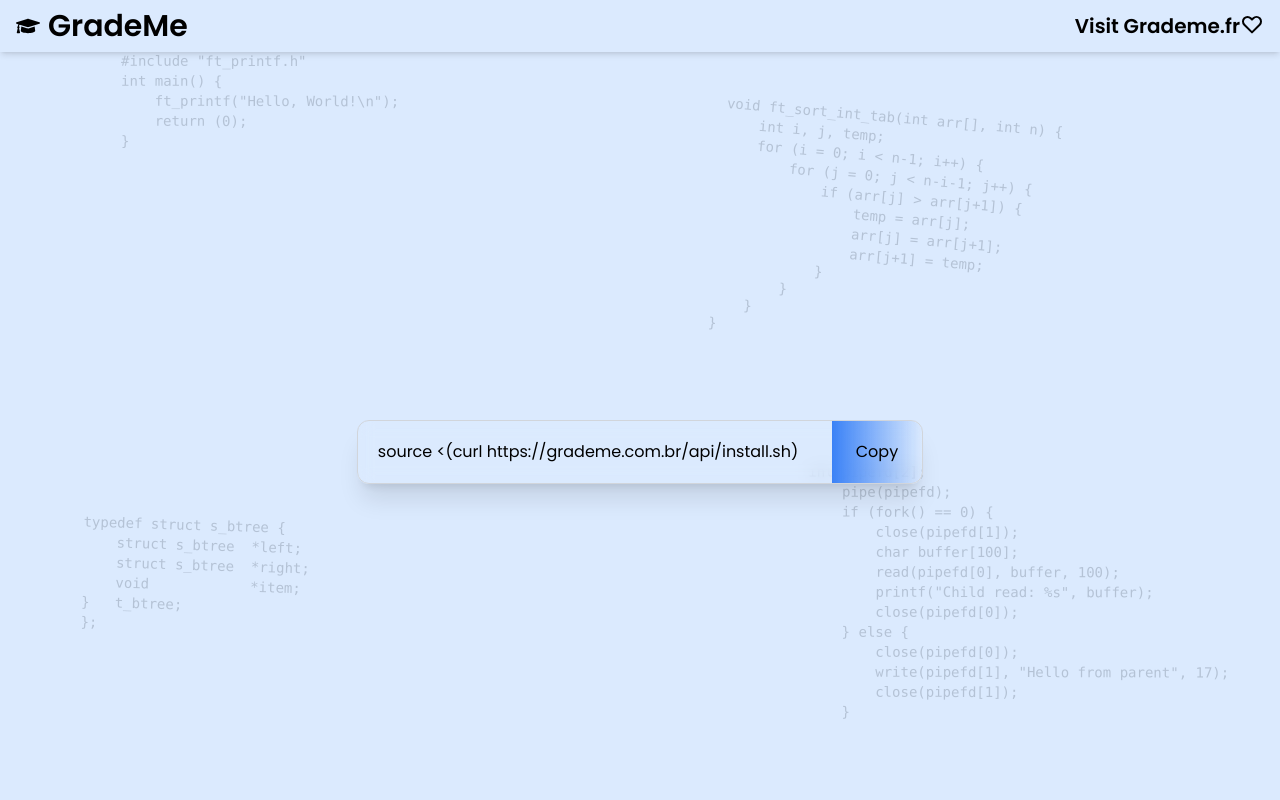
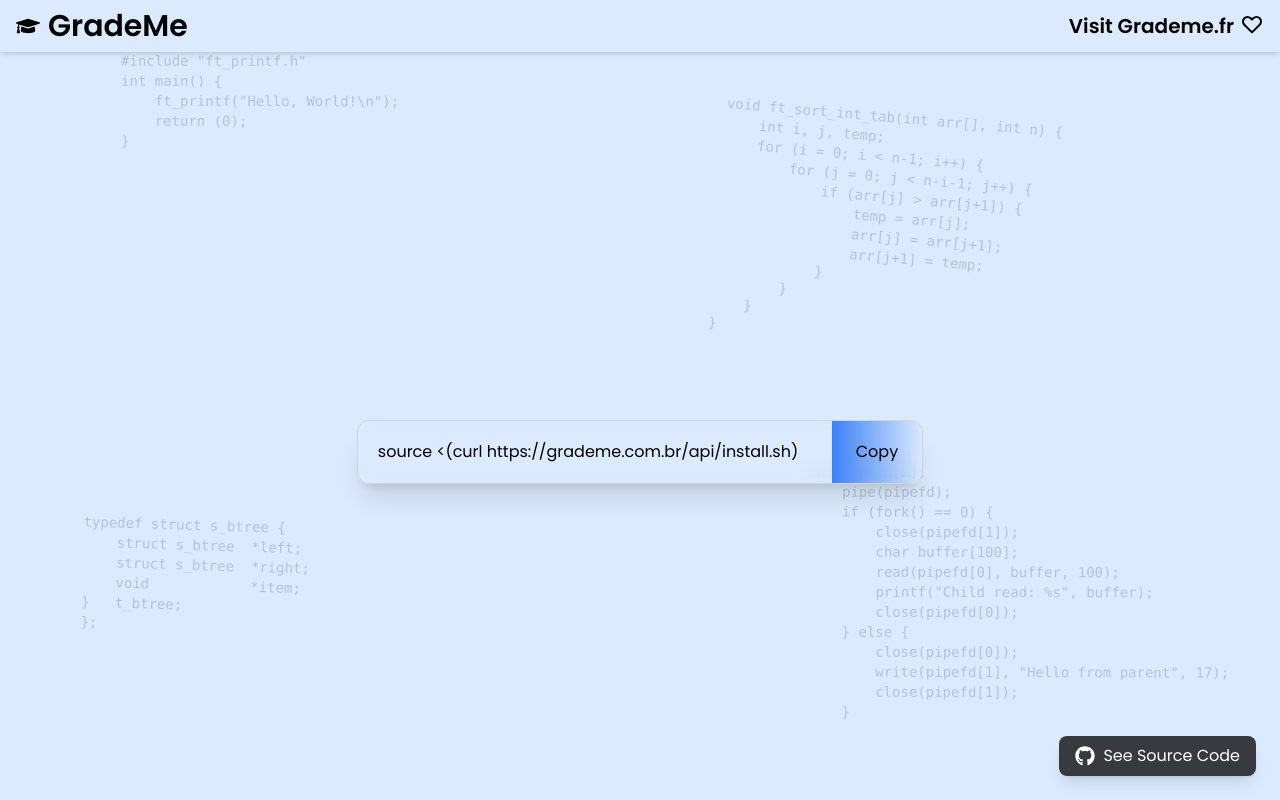
Before and after one commit to AllanDantas21/Grademe_front_end, a Next.js app: page / in a window 1280 px wide. Built offline with nearby package versions, Linux system fonts and the light colour scheme.

Commit message:
add source code button

```diff
--- a/src/components/Star.tsx
+++ b/src/components/Star.tsx
@@ -8,7 +8,7 @@
     return (
         <div>
             <button className="btn flex" onClick={handleRedirect}>
-                <h1 className='text-black font-semibold text-xl'>Visit Grademe.fr</h1>
+                <h1 className='text-black font-semibold pr-1.5 text-xl'>Visit Grademe.fr</h1>
                 <svg
                     xmlns="http://www.w3.org/2000/svg"
                     className="h-6 w-6"
--- a/src/pages/index.tsx
+++ b/src/pages/index.tsx
@@ -3,6 +3,7 @@
 import CopySection from '../components/CopySection';
 import CodeBackground from '../components/CodeBackground';
 import { motion } from 'framer-motion';
+import { FaGithub } from 'react-icons/fa';
 
 export default function Home() {
   const containerVariants = {
@@ -41,6 +42,19 @@
         <motion.div variants={childVariants}>
           <CopySection />
         </motion.div>
+
+        <motion.a
+          href="https://github.com/allandantas21/GradeMe_42Rio"
+          target="_blank"
+          rel="noopener noreferrer"
+          className="fixed bottom-6 right-6 bg-black/75 hover:bg-black text-white py-2 px-4 rounded-lg flex items-center gap-2 shadow-lg transition-colors duration-300"
+          variants={childVariants}
+          whileHover={{ scale: 1.05 }}
+          whileTap={{ scale: 0.95 }}
+        >
+          <FaGithub className="text-xl" />
+          <span>See Source Code</span>
+        </motion.a>
       </motion.div>
     </div>
   );
--- a/src/styles/codeHighlight.css
+++ b/src/styles/codeHighlight.css
@@ -28,7 +28,6 @@
   color: #795e26;
 }
 
-/* Add basic code formatting */
 .code-snippet {
   background-color: rgba(240, 240, 240, 0.24);
   padding: 10px;
```
